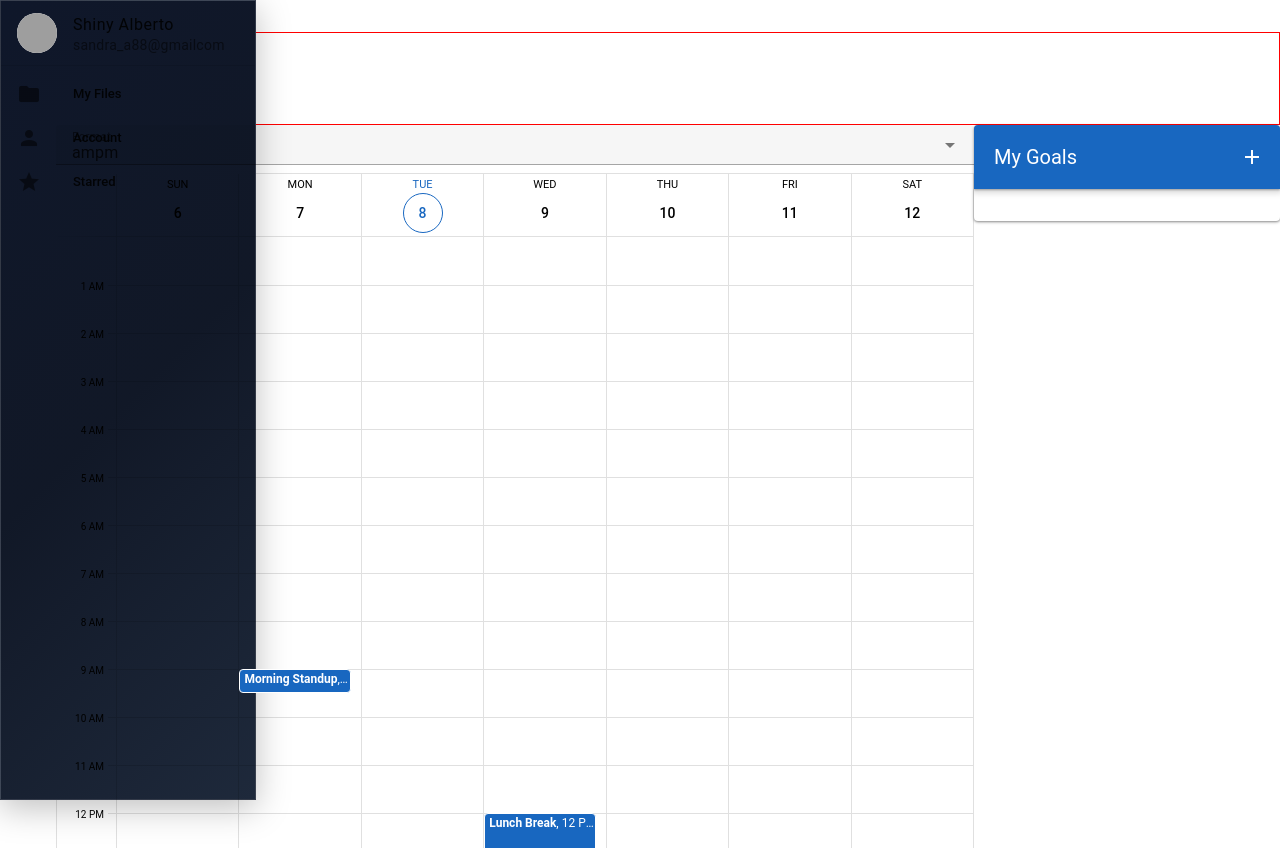
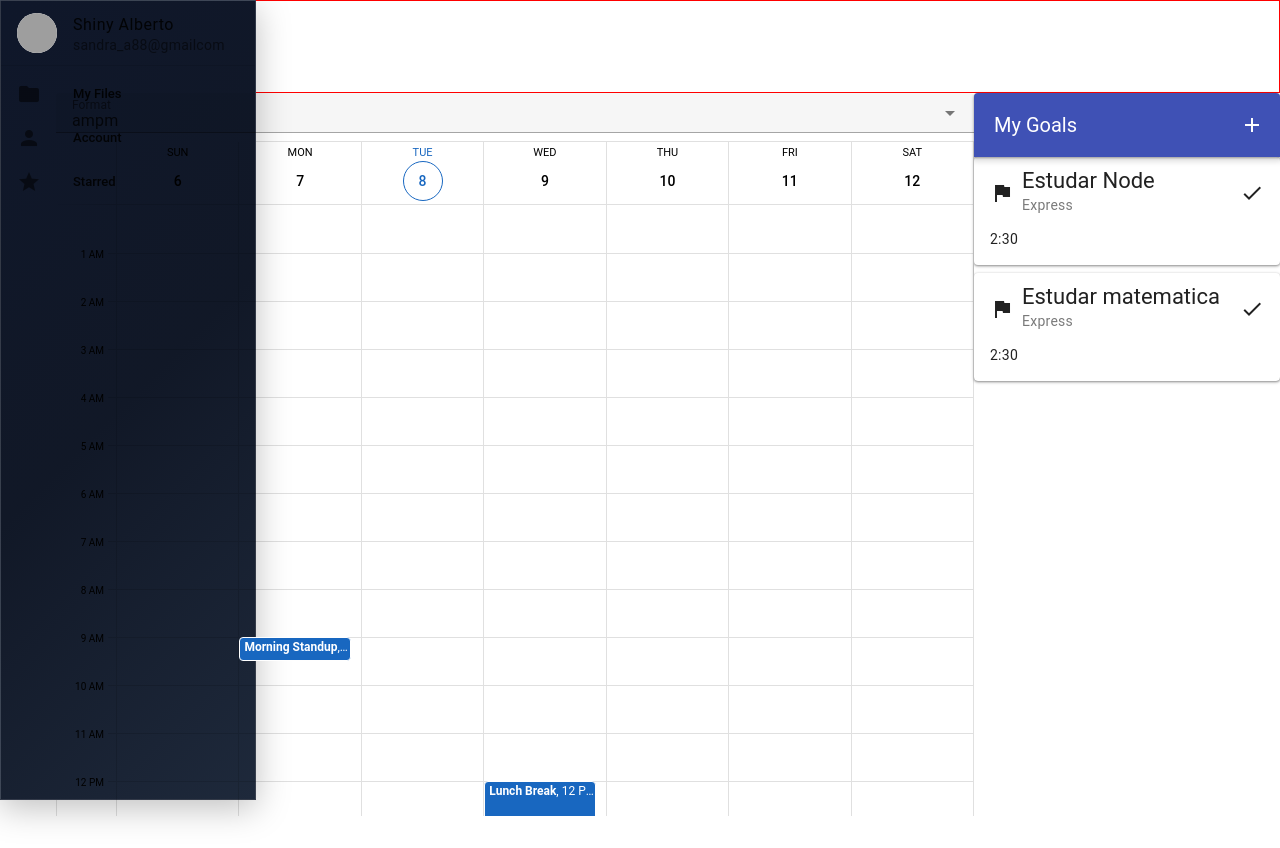
Before and after one commit to ArthurVendramini11mbTI/study-app, a Vue app: page /dashboard in a window 1280 px wide. After the commit the page ends 816 px from the top, so only its background shows below. Built offline with nearby package versions, Linux system fonts and the light colour scheme; grey boxes are pictures that could not be loaded; a small style sheet from the web is missing.

Commit message:
New: Cards de cada goal

```diff
--- a/src/components/dashboard/dashboardGoals/createGoal.vue
+++ b/src/components/dashboard/dashboardGoals/createGoal.vue
@@ -5,7 +5,7 @@
 <template>
   <div class="pa-4 text-center ">
     <v-dialog v-model="createGoalCard" max-width="500" >
-      <v-card prepend-icon="mdi-flag" title="Create a goal"  class="card" color="white" variant="outlined">
+      <v-card prepend-icon="mdi-flag" title="Create a goal"  class="goalCard" color="white" variant="outlined">
         <v-card-text>
             <v-form>
               <v-text-field label="Goal name"></v-text-field>
@@ -31,16 +31,3 @@
     </v-dialog>
   </div>
 </template>
-
-<style scoped>
-  .card {
-    background: rgba(56, 144, 207, 0.336);
-
-  backdrop-filter: blur(20px);
-  -webkit-backdrop-filter: blur(20px);
-
-  border: 1px solid rgba(255, 255, 255, 0.147);
-
-  box-shadow: 0 8px 32px rgba(0, 0, 0, 0.25);
-}
-</style>
--- a/src/components/dashboard/dashboardGoals/dashboardGoals.vue
+++ b/src/components/dashboard/dashboardGoals/dashboardGoals.vue
@@ -1,24 +1,20 @@
 <script lang="ts" setup>
   import { createGoalCard } from '@/composables/goal';
+import GoalCard from './goalCard.vue';
 </script>
 
 <template>
-  <v-card class="mx-auto">
+  <v-card class="mx-auto ">
     <v-layout>
-      <v-app-bar color="primary">
+      <v-app-bar color="indigo">
 
         <v-toolbar-title>My Goals</v-toolbar-title>
 
         <v-btn icon="mdi-plus" @click="createGoalCard = true"></v-btn>
       </v-app-bar>
 
-      <v-main>
-        <v-container>
-          <v-row density="comfortable">
-
-
-          </v-row>
-        </v-container>
+      <v-main class="d-flex flex-column ga-2">
+        <goal-card/>
       </v-main>
     </v-layout>
   </v-card>
--- /dev/null
+++ b/src/components/dashboard/dashboardGoals/goalCard.vue
@@ -0,0 +1,22 @@
+<script setup lang="ts">
+    const goals = [
+        {
+            title: 'Estudar Node',
+            descripion: 'Express',
+            hours: 2,
+            minutes: 30
+        },
+        {
+            title: 'Estudar matematica',
+            descripion: 'Express',
+            hours: 2,
+            minutes: 30
+        }
+    ]
+</script>
+
+<template>
+      <v-card append-icon="mdi-check" class="mx-auto w-100" prepend-icon="mdi-flag" :subtitle="goal.descripion" :title="goal.title" v-for="goal in goals">
+        <v-card-text>{{ `${goal.hours}:` + `${goal.minutes}` }}</v-card-text>
+      </v-card>
+</template>
--- a/src/pages/dashboard.vue
+++ b/src/pages/dashboard.vue
@@ -8,11 +8,12 @@ import DashboardUpperBar from '@/components/dashboard/dashboardUpperBar.vue';
 </script>
 
 <template>
-        <CreateGoal/>
+
     <v-row no-gutters>
 
             <v-col cols="0">
                 <DashboardSideBar />
+
             </v-col>
 
             <v-col cols="12" no-gutters>
@@ -27,6 +28,7 @@ import DashboardUpperBar from '@/components/dashboard/dashboardUpperBar.vue';
 
                     <v-col cols="3">
                         <DashboardGoals />
+                        <CreateGoal/>
                     </v-col>
                 </v-row>
             </v-col>
--- a/src/styles/global.scss
+++ b/src/styles/global.scss
@@ -1,5 +1,16 @@
   .glass-card {
     background: rgba(255, 255, 255, 0.045);
+
+  backdrop-filter: blur(20px);
+  -webkit-backdrop-filter: blur(20px);
+
+  border: 1px solid rgba(255, 255, 255, 0.147);
+
+  box-shadow: 0 8px 32px rgba(0, 0, 0, 0.25);
+}
+
+  .goalCard {
+    background: rgba(105, 191, 253, 0.459);
 
   backdrop-filter: blur(20px);
   -webkit-backdrop-filter: blur(20px);
```
